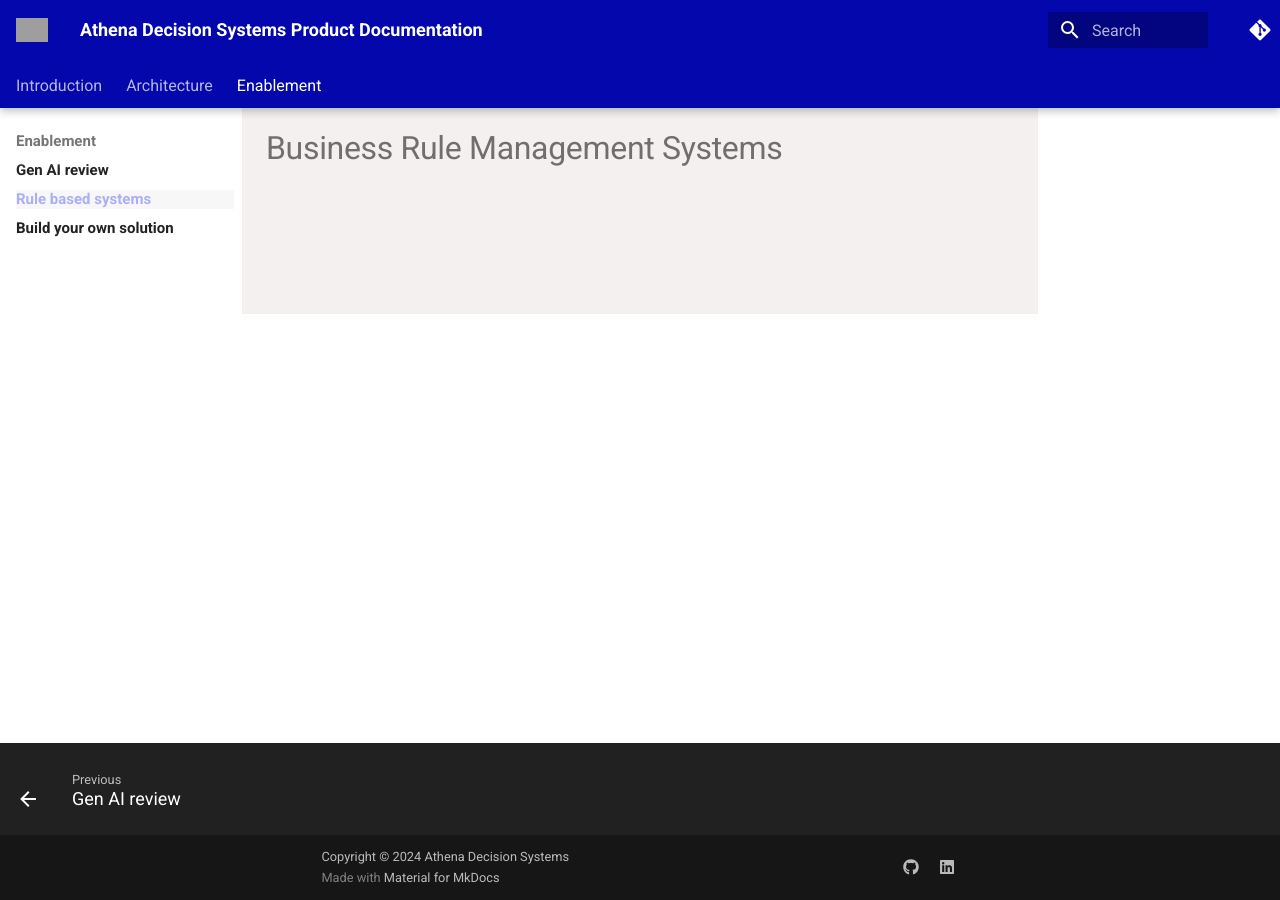
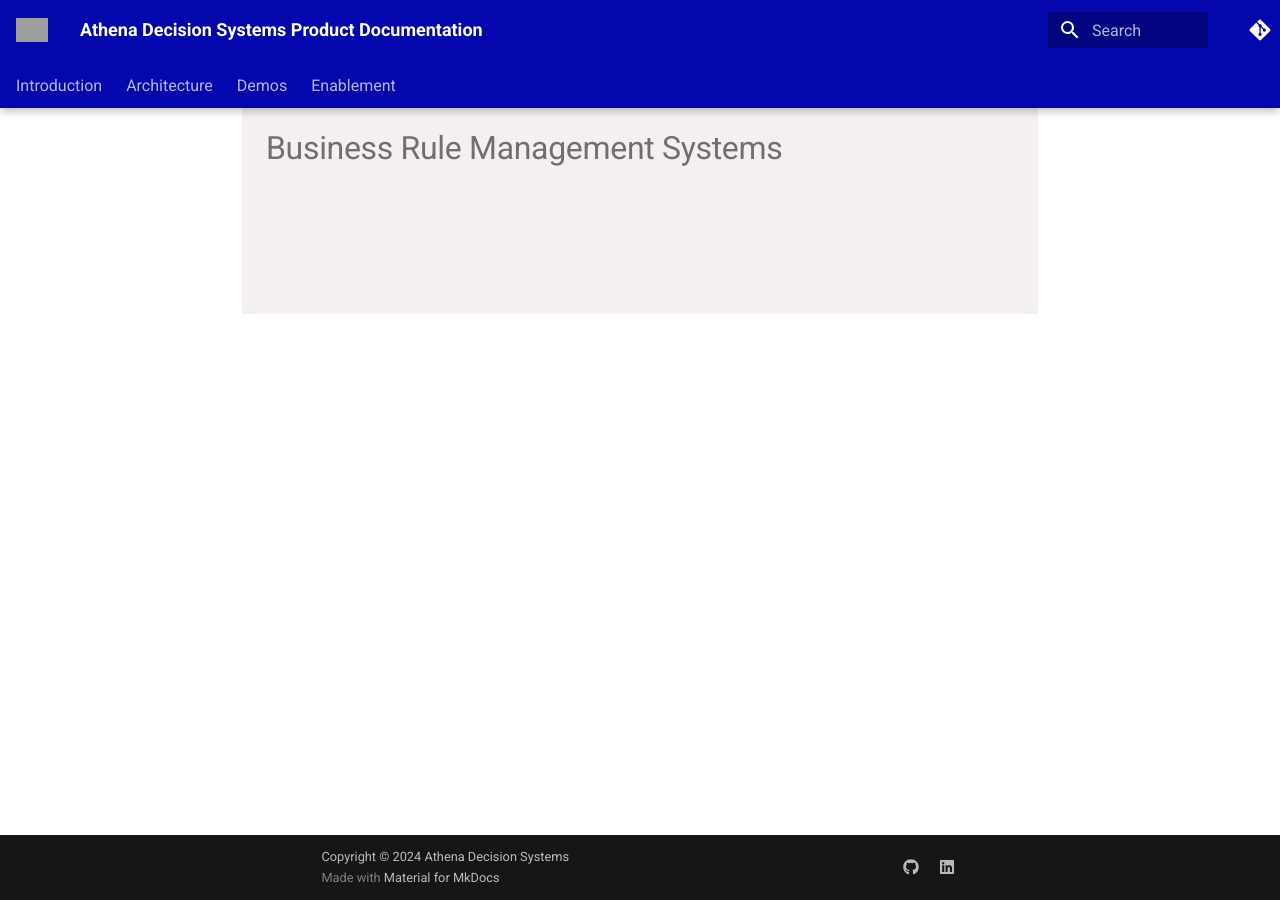
Before and after one commit to AthenaDecisionSystems/athena-owl-core, an MkDocs documentation site: the page built from docs/brms.md, in a window 1280 px wide. Built offline with MkDocs 1.6.1 and Material for MkDocs 9.7.7, drawn with Linux system fonts in a browser that asks for light colours; comment, search, counter and statistics services are not loaded; grey boxes are pictures that could not be loaded.

```diff
--- a/mkdocs.yml
+++ b/mkdocs.yml
@@ -6,10 +6,10 @@ nav:
   - Architecture:
     - Introduction: arch.md
     - OwlAgent design: design.md
+  - Demos: https://athenadecisionsystems.github.io/athena-owl-demos/
   - Enablement:
-    - Gen AI review: gen_ai_gs.md
-    - Rule based systems: brms.md
-    - Build your own solution: https://AthenaDecisionSystems.github.io/athena-owl-demos
+    - Gen AI to hybrid AI: gen_ai_gs.md
+    - Build your own solution: https://AthenaDecisionSystems.github.io/athena-owl-demos/build_sol/
 theme:
   name: material
   logo: assets/owl.png
```
Also changed, not shown: docs/index.md (+2 -0 lines).
